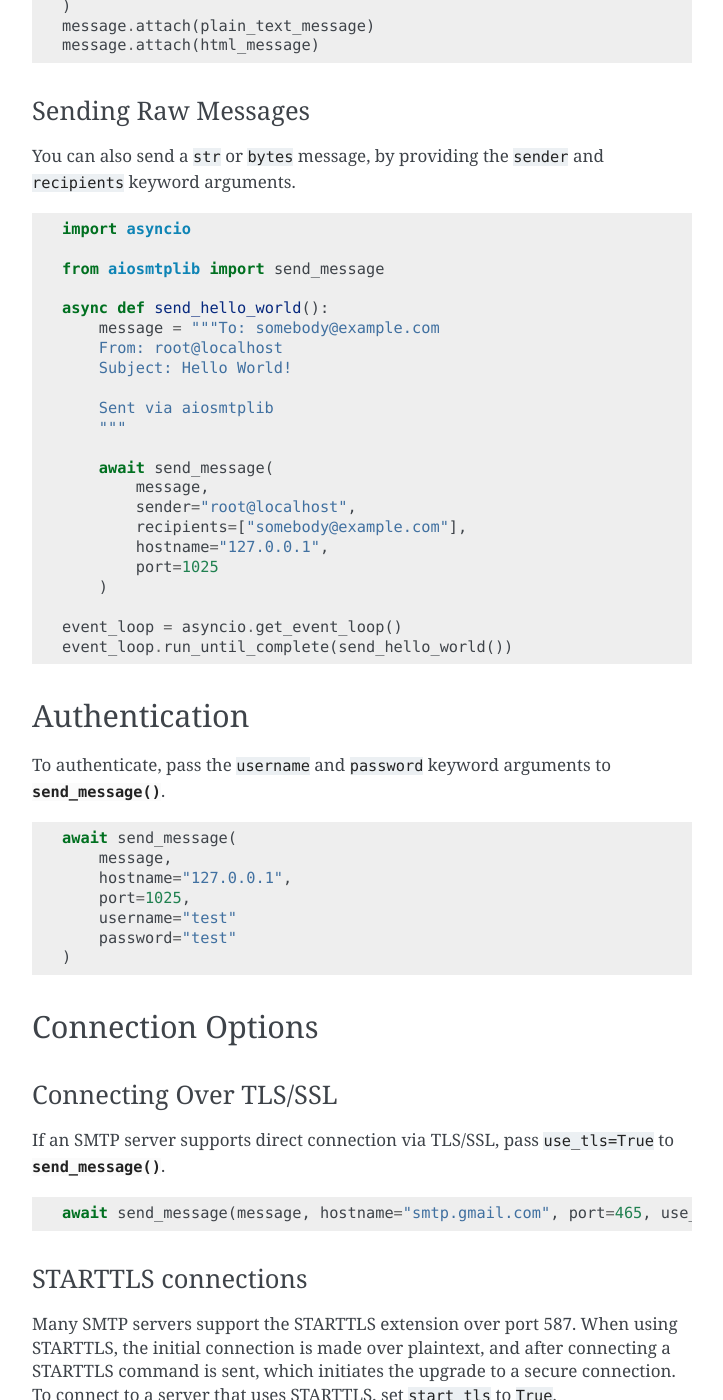
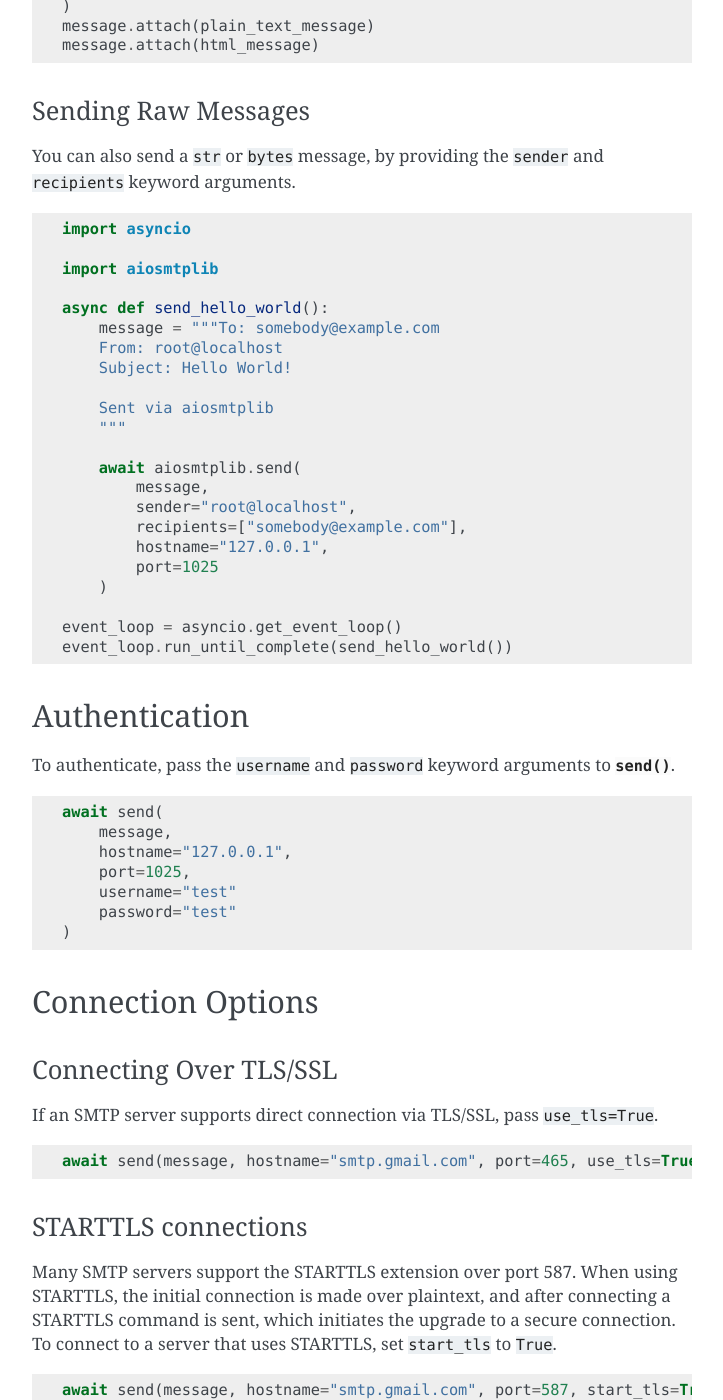
Before and after one commit to cole/aiosmtplib, a Sphinx documentation site: the page built from docs/usage.rst, in a window 1280 px wide and 1400 px high, scrolled down 1107 px. Shown: the whole window, without its empty margins (388-1111 px from the left). Built offline with Sphinx 7.4.7, drawn with Linux system fonts in a browser that asks for light colours; some of the changed text lies outside the part shown.

Commit message:
send_message -> send

```diff
--- a/CHANGELOG.rst
+++ b/CHANGELOG.rst
@@ -4,7 +4,7 @@ Changelog
 1.1.0 (unreleased)
 ------------------
 
-- Feature: Added send_message async function.
+- Feature: Added send coroutine api.
 
 - Cleanup: Set context for timeout and connection exceptions properly.
 
--- a/README.rst
+++ b/README.rst
@@ -18,7 +18,7 @@ Quickstart
     import asyncio
     from email.mime.text import MIMEText
 
-    from aiosmtplib import send_message
+    import aiosmtplib
 
     message = MIMEText("Sent via aiosmtplib")
     message["From"] = "root@localhost"
@@ -26,7 +26,7 @@ Quickstart
     message["Subject"] = "Hello World!"
 
     loop = asyncio.get_event_loop()
-    loop.run_until_complete(send_message(message, hostname="127.0.0.1", port=1025))
+    loop.run_until_complete(aiosmtplib.send(message, hostname="127.0.0.1", port=1025))
 
 
 Requirements
--- a/docs/reference.rst
+++ b/docs/reference.rst
@@ -7,10 +7,10 @@ API Reference
     from aiosmtplib import SMTPResponse
 
 
-The send message API
---------------------
+The send Coroutine
+------------------
 
-.. autofunction:: aiosmtplib.send_message
+.. autofunction:: aiosmtplib.send
 
 
 The SMTP Class
--- a/docs/usage.rst
+++ b/docs/usage.rst
@@ -12,7 +12,7 @@ Sending Message Objects
 
 To send a message, create an :py:class:`email.message.Message` object, set
 approprate headers ("From" and one of "To", "Cc" or "Bcc", at minimum), then
-pass it to :func:`send_message` with the hostname and port of an SMTP server.
+pass it to :func:`send` with the hostname and port of an SMTP server.
 
 For details on creating :py:class:`email.message.Message` objects, see `the
 stdlib documentation examples
@@ -24,7 +24,7 @@ stdlib documentation examples
     import asyncio
     from email.mime.text import MIMEText
 
-    from aiosmtplib import send_message
+    import aiosmtplib
 
     async def send_hello_world():
         message = MIMEText("Sent via aiosmtplib")
@@ -32,7 +32,7 @@ stdlib documentation examples
         message["To"] = "somebody@example.com"
         message["Subject"] = "Hello World!"
 
-        await send_message(message, hostname="127.0.0.1", port=1025)
+        await aiosmtplib.send(message, hostname="127.0.0.1", port=1025)
 
     event_loop = asyncio.get_event_loop()
     event_loop.run_until_complete(send_hello_world())
@@ -41,9 +41,8 @@ stdlib documentation examples
 Multipart Messages
 ~~~~~~~~~~~~~~~~~~
 
-Pass :py:class:`email.mime.multipart.MIMEMultipart` objects to
-:func:`send_message` to send messages with both HTML text and plain text
-alternatives.
+Pass :py:class:`email.mime.multipart.MIMEMultipart` objects to :func:`send` to
+send messages with both HTML text and plain text alternatives.
 
 .. testcode::
 
@@ -74,7 +73,7 @@ and ``recipients`` keyword arguments.
 
     import asyncio
 
-    from aiosmtplib import send_message
+    import aiosmtplib
 
     async def send_hello_world():
         message = """To: somebody@example.com
@@ -84,7 +83,7 @@ and ``recipients`` keyword arguments.
         Sent via aiosmtplib
         """
 
-        await send_message(
+        await aiosmtplib.send(
             message,
             sender="root@localhost",
             recipients=["somebody@example.com"],
@@ -100,11 +99,11 @@ Authentication
 --------------
 
 To authenticate, pass the ``username`` and ``password`` keyword arguments to
-:func:`send_message`.
+:func:`send`.
 
 .. code-block:: python
 
-    await send_message(
+    await send(
         message,
         hostname="127.0.0.1",
         port=1025,
@@ -119,12 +118,12 @@ Connection Options
 Connecting Over TLS/SSL
 ~~~~~~~~~~~~~~~~~~~~~~~
 
-If an SMTP server supports direct connection via TLS/SSL, pass ``use_tls=True``
-to :func:`send_message`.
+If an SMTP server supports direct connection via TLS/SSL, pass
+``use_tls=True``.
 
 .. code-block:: python
 
-    await send_message(message, hostname="smtp.gmail.com", port=465, use_tls=True)
+    await send(message, hostname="smtp.gmail.com", port=465, use_tls=True)
 
 
 STARTTLS connections
@@ -137,4 +136,4 @@ To connect to a server that uses STARTTLS, set ``start_tls`` to ``True``.
 
 .. code-block:: python
 
-    await send_message(message, hostname="smtp.gmail.com", port=587, start_tls=True)
+    await send(message, hostname="smtp.gmail.com", port=587, start_tls=True)
--- a/src/aiosmtplib/__init__.py
+++ b/src/aiosmtplib/__init__.py
@@ -9,7 +9,7 @@ The Dragon De Monsyne <dragondm@integral.org>
 
 Author: Cole Maclean <hi@cole.io>
 """
-from .api import send_message
+from .api import send
 from .errors import (
     SMTPAuthenticationError,
     SMTPConnectError,
@@ -37,7 +37,7 @@ __author__ = "Cole Maclean"
 __license__ = "MIT"
 __copyright__ = "Copyright 2019 Cole Maclean"
 __all__ = (
-    "send_message",
+    "send",
     "SMTP",
     "SMTPResponse",
     "SMTPStatus",
```
Also changed, not shown: docs/client.rst (+8 -12 lines), 2 other files.
